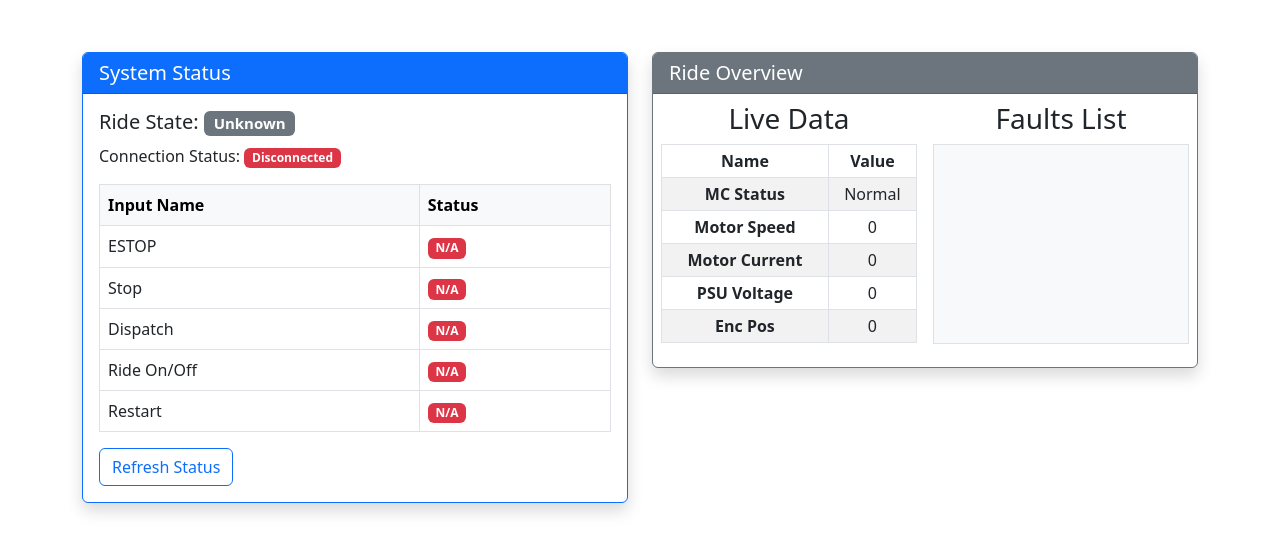
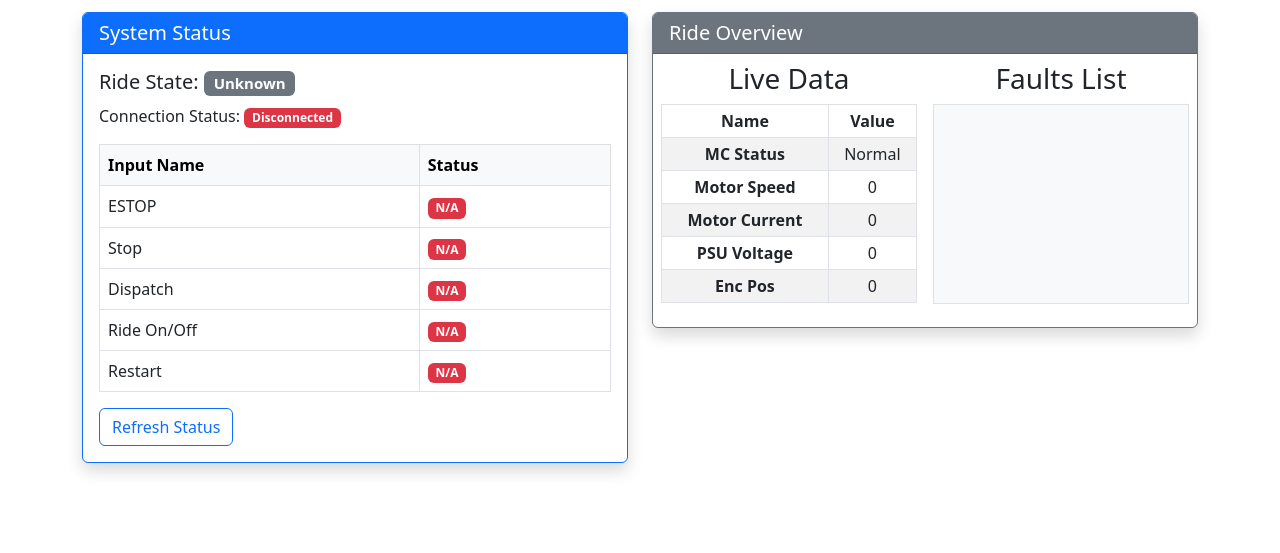
Before and after one commit to Terrier-Ride-Engineering-Club/Ride-Control-Computer, a Python web app: template web/backend/templates/control.html in a window 1280 px wide. Shown: the part 196-749 px from the top of the page. Run offline with Jinja, Linux system fonts and the light colour scheme; the template is opened without the code that fills it, so the values that code supplies are empty.

Commit message:
Update control.html

```diff
--- a/web/backend/templates/control.html
+++ b/web/backend/templates/control.html
@@ -18,7 +18,7 @@
 {% include "base.html" %}
 
   <!-- Main Container -->
-  <div class="container my-5">
+  <div class="container my-0">
     <div class="row">
       <!-- Status Card -->
       <div class="col-md-6 mb-4">
```
